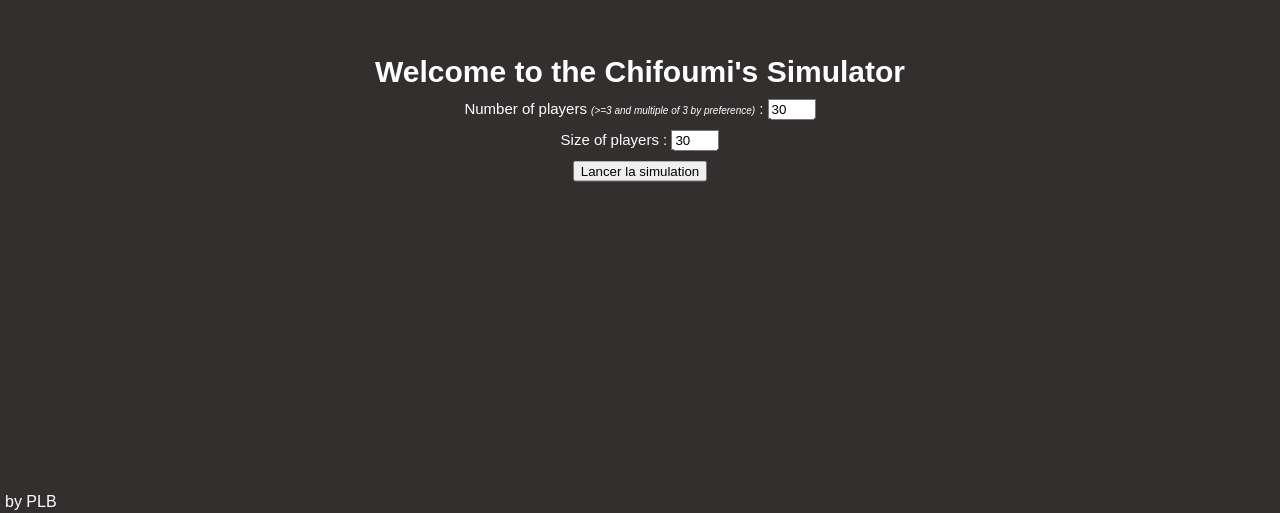
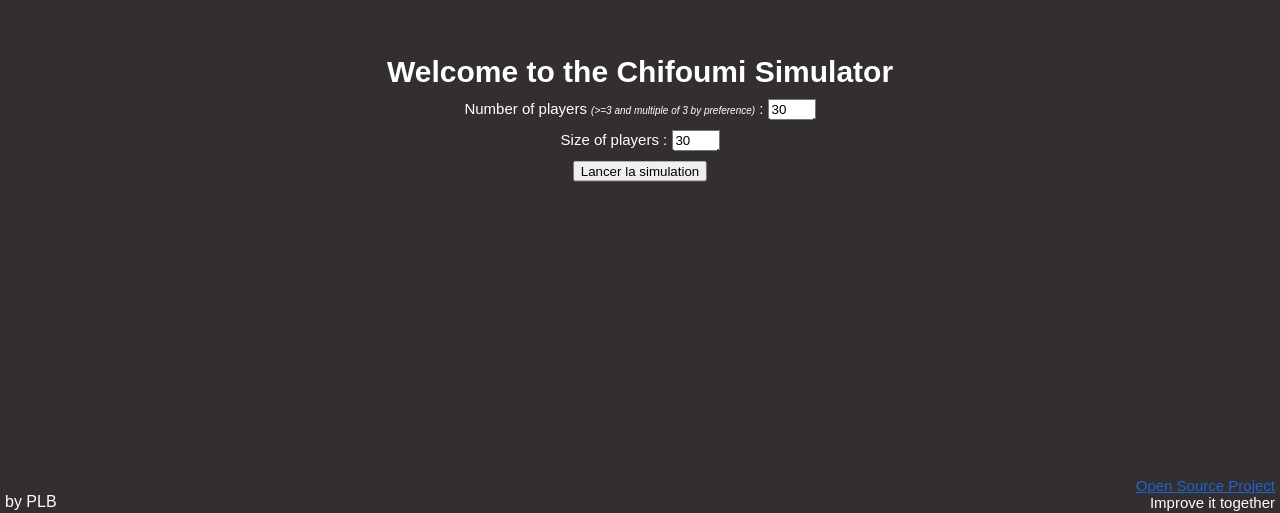
Before and after one commit to PieroLB/Chifoumi-Simulator, a plain HTML site: page index.html in a window 1280 px wide. Shown: the part 287-800 px from the top of the page. Drawn offline with Linux system fonts and the light colour scheme.

Commit message:
adding github link

```diff
--- a/index.html
+++ b/index.html
@@ -47,11 +47,21 @@
         left: 5px;
         bottom: 2px;
       }
+      .github {
+        position: absolute;
+        right: 5px;
+        bottom: 2px;
+        text-align: right;
+        font-size: 15px;
+      }
+      .github a {
+        color: rgb(30, 100, 213);
+      }
     </style>
   </head>
   <body>
     <div class="parameters" id="parameters">
-      <div class="title">Welcome to the Chifoumi's Simulator</div>
+      <div class="title">Welcome to the Chifoumi Simulator</div>
       <div>
         Number of players <i>(>=3 and multiple of 3 by preference)</i> :
         <input type="number" min="3" value="30" id="nbrPlayers" />
@@ -68,5 +78,10 @@
       <div>✂️<span>0</span></div>
     </div>
     <div class="credit">by PLB</div>
+    <div class="github">
+      <a href="https://github.com/PieroLB/Chifoumi-Simulator" target="_blank"
+        >Open Source Project</a
+      ><br />Improve it together
+    </div>
   </body>
 </html>
```
